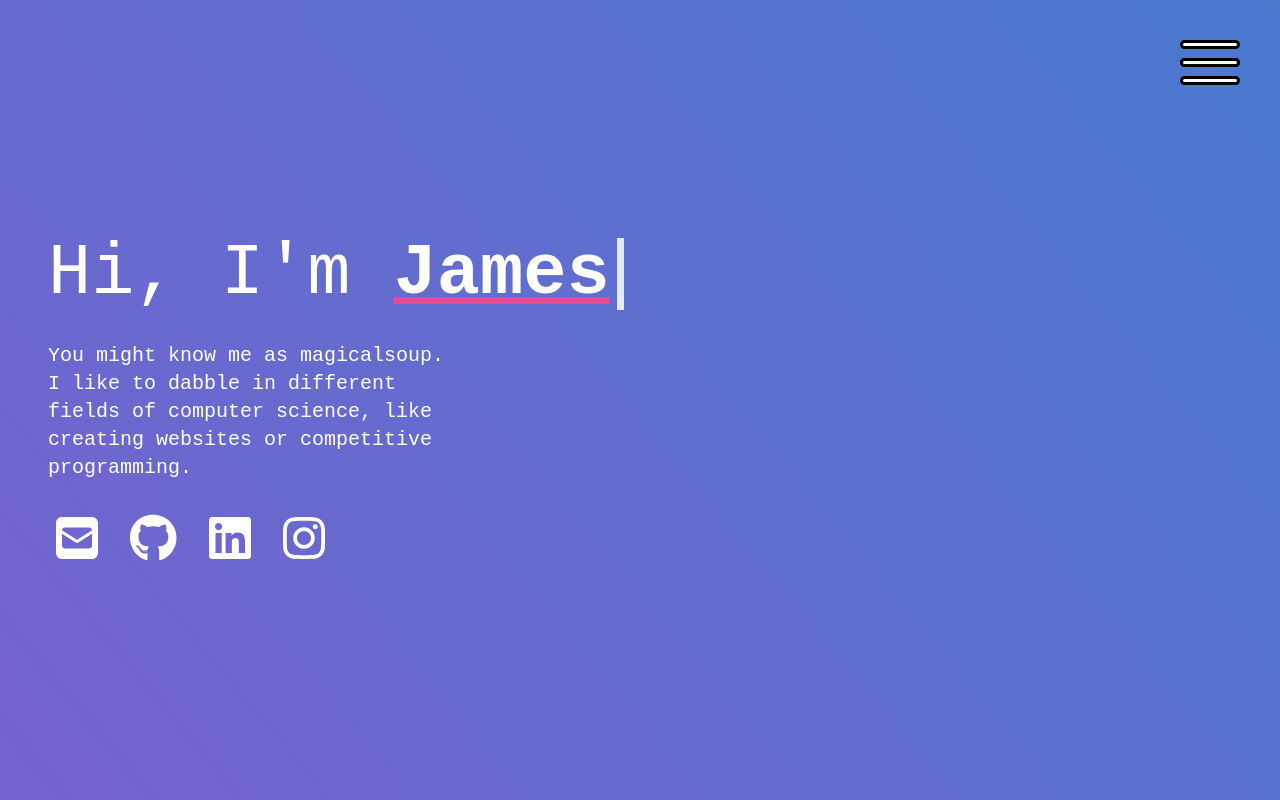
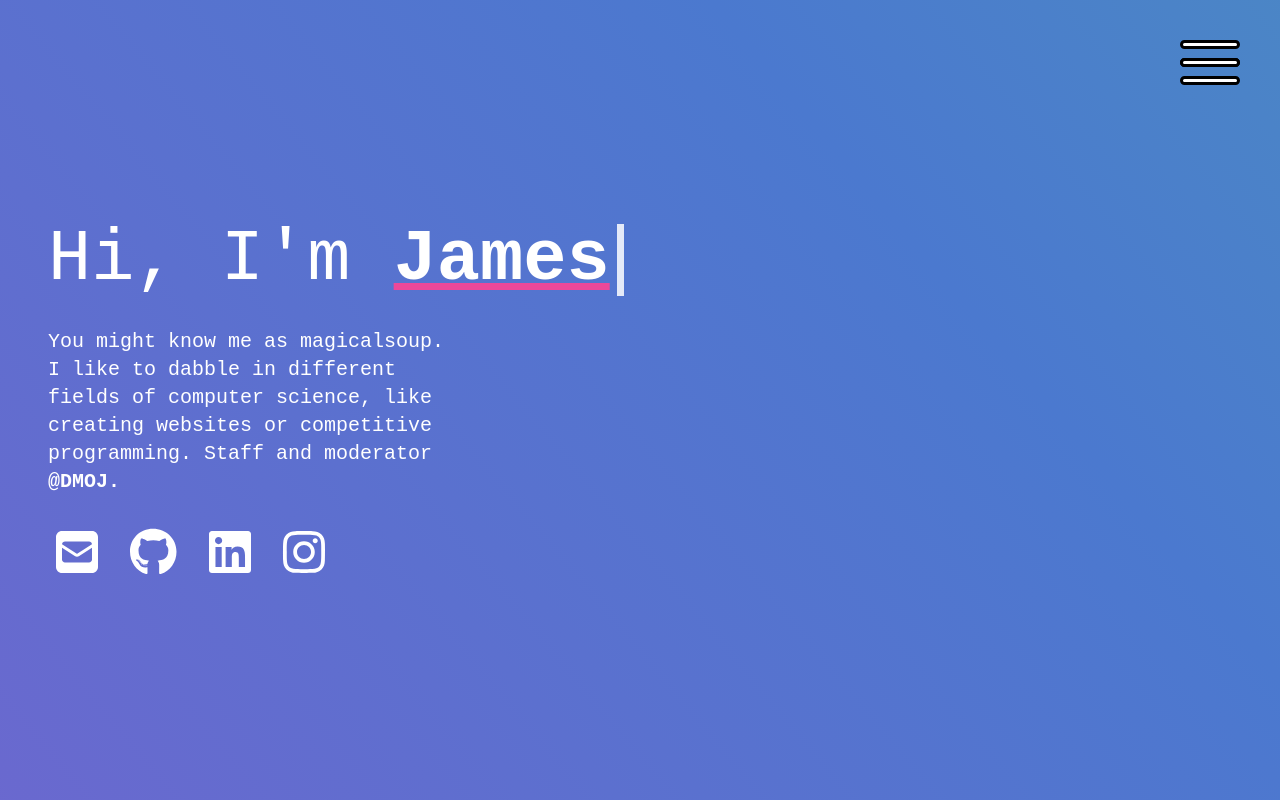
Before and after one commit to magicalsoup/magicalsoup-website, a Next.js app: page / in a window 1280 px wide. Built offline with nearby package versions, Linux system fonts and the light colour scheme.

Commit message:
fix icon and landing page

```diff
--- a/data/platformData.js
+++ b/data/platformData.js
@@ -15,7 +15,7 @@ const PlatformData = [
         imageSrc: "../images/platforms/dmoj_icon.png",
         title: "DMOJ",
         subTitle: "Competitive Programming",
-        link: "https://dmoj.ca/user",
+        link: "https://dmoj.ca/user/sushi",
     },
     {
         imageSrc: "../images/platforms/linkedin_icon.png",
--- a/pages/index.js
+++ b/pages/index.js
@@ -16,12 +16,13 @@ export default function Home() {
         <div id="container">
           <div className="flex flex-col h-screen justify-center">
             <div className="p-6 sm:p-12 sm:w-3/5 lg:w-3/5 xl:w-2/5 space-y-8">
-              <h1 className="typed-out text-3xl md:text-7xl block" id="body-text">
+              <h1 className="typed-out text-3xl md:text-7xl" id="body-text">
                 Hi, I'm <a className="font-bold underline decoration-pink-500">James</a>
               </h1>
               <p className="text-white text-md sm:text-xl" id="body-text">
                 You might know me as magicalsoup. I like to dabble in different fields of computer science,
-                like creating websites or competitive programming.
+                like creating websites or competitive programming. Staff and moderator
+                <a className="font-bold" href="https://dmoj.ca/" target="_blank"> @DMOJ.</a>
               </p>
               <div className="space-x-8 pl-2">
                 <a href="mailto:amagicalsoup@gmail.com">
@@ -59,7 +60,7 @@ export default function Home() {
             //background: linear-gradient(-45deg, #EE7752, #E73C7E, #23A6D5, #23D5AB);
             //animation: gradient-animation 10s ease infinite;
             background: linear-gradient(230deg, rgb(75, 207, 147), rgb(75, 121, 207), rgb(162, 75, 207)) 0% 0% / 300% 300%;
-            animation: 60s ease 0s infinite normal none running gradient-animation;
+            animation: 45s ease 0s infinite normal none running gradient-animation;
             background-size: 400% 400%;
           }
           @keyframes gradient-animation {
```
Also changed, not shown: public/soup-icon.png.
